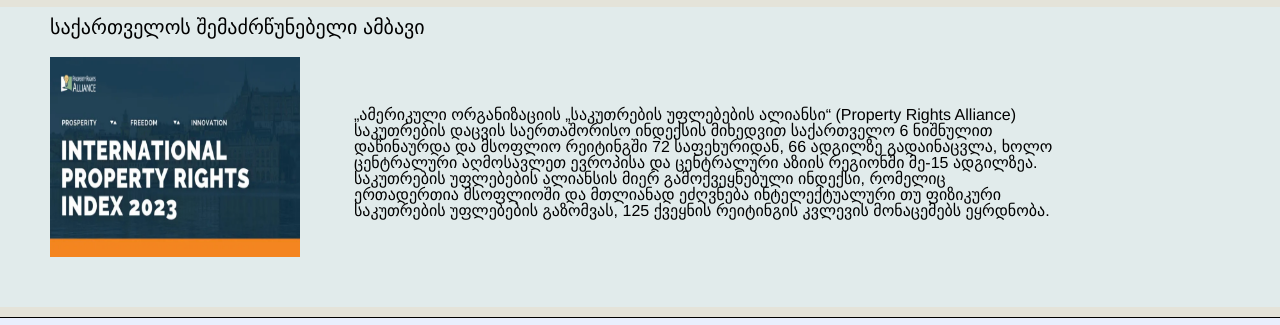
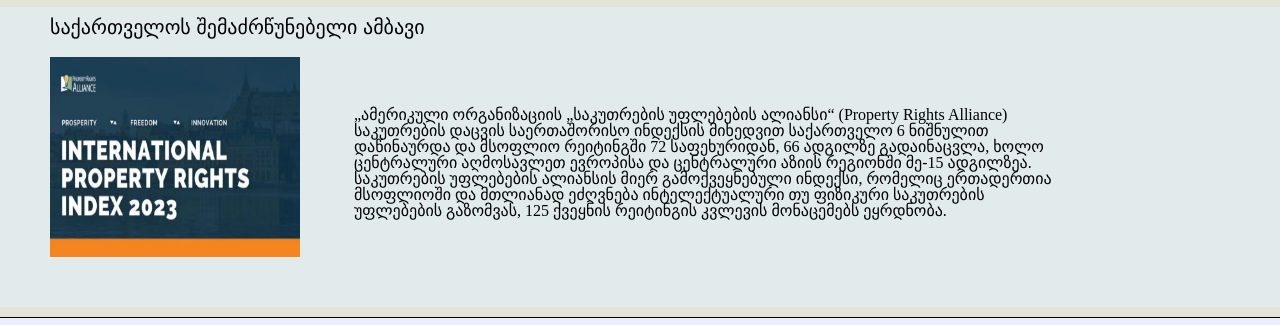
Before and after one commit to revaztutarashvili/my-first-git-web, a plain HTML site: page pages/news/news.html in a window 1280 px wide. Shown: the part 62-387 px from the top of the page. Drawn offline with Linux system fonts and the light colour scheme.

Commit message:
css news page
add font family in article content text

```diff
--- a/pages/news/css/news.css
+++ b/pages/news/css/news.css
@@ -101,5 +101,5 @@ width: 800px;
 vertical-align: middle;
 padding: 50px;
 margin-top: 20px;
-font-family: 'Franklin Gothic Medium', 'Arial Narrow', Arial, sans-serif;
+font-family:'Times New Roman', Times, serif
 }
```
